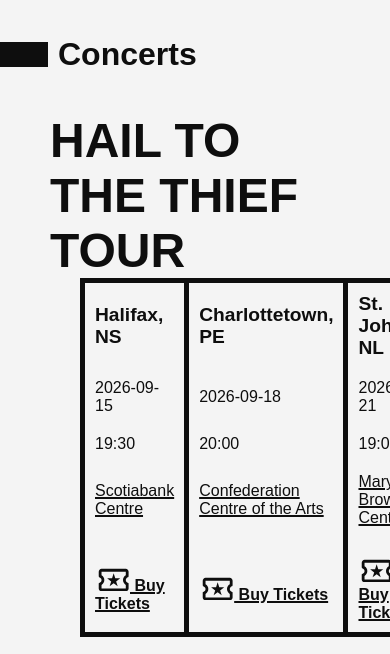
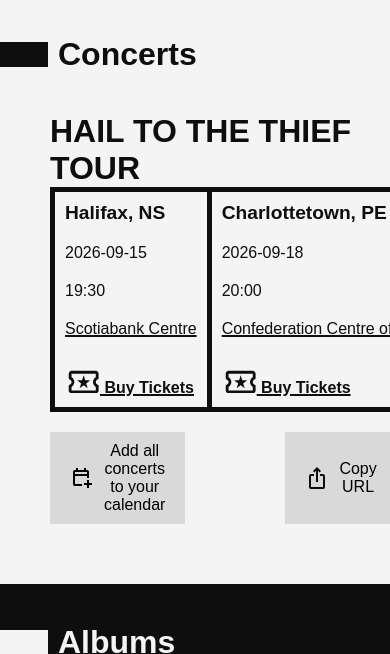
Before and after one commit to ali-alhusseini/Radiohead, a plain HTML site: page index.html in a window 390 px wide. Shown: the part 2790-3444 px from the top of the page. Drawn offline with Linux system fonts and the light colour scheme; a web font is replaced by a local one.

Commit message:
Optimize table for mobile and accessibilty

```diff
--- a/index.html
+++ b/index.html
@@ -91,62 +91,73 @@
         </div>
         <div class="concerts-list">
             <h2 class="tour-title">Hail to the thief Tour</h2>
+            <div id="table-container">
                 <table class="concerts-table">
                     <thead>
                         <tr>
-                        <th>Halifax, NS</th>
-                        <th>Charlottetown, PE</th>
-                        <th>St. John's, NL</th>
-                        <th>Moncton, NB</th>
+                            <th aria-label="Event city">Halifax, NS</th>
+                            <th aria-label="Event city">Charlottetown, PE</th>
+                            <th aria-label="Event city">St. John's, NL</th>
+                            <th aria-label="Event city">Moncton, NB</th>
                         </tr>
                     </thead>
                     <tbody>
                         <tr>
-                        <td>2026-09-15</td>
-                        <td>2026-09-18</td>
-                        <td>2026-09-21</td>
-                        <td>2026-09-24</td>
+                            <td aria-label="Event data">2026-09-15</td>
+                            <td aria-label="Event data">2026-09-18</td>
+                            <td aria-label="Event data">2026-09-21</td>
+                            <td aria-label="Event data">2026-09-24</td>
                         </tr>
                         <tr>
-                        <td>19:30</td>
-                        <td>20:00</td>
-                        <td>19:00</td>
-                        <td>20:00</td>
+                            <td aria-label="Event time">19:30</td>
+                            <td aria-label="Event time">20:00</td>
+                            <td aria-label="Event time">19:00</td>
+                            <td aria-label="Event time">20:00</td>
                         </tr>
                         <tr>
-                        <td><a href="https://maps.app.goo.gl/kUNJztBJhLATkxze7" target="_blank" rel="noopener noreferrer" aria-label="Scotiabank Centre on Google Maps">Scotiabank Centre</a></td>
-                        <td><a href="https://maps.app.goo.gl/RAqjWvBLz9j2azwc9" target="_blank" rel="noopener noreferrer" aria-label="Confederation Centre of the Arts on Google Maps">Confederation Centre of the Arts</a></td>
-                        <td><a href="https://maps.app.goo.gl/4KFdnTHrFHWLPZEh9" target="_blank" rel="noopener noreferrer" aria-label="Mary Brown's Centre on Google Maps">Mary Brown's Centre</a></td>
-                        <td><a href="https://maps.app.goo.gl/HjQAHxfVtPFt4mxD9" target="_blank" rel="noopener noreferrer" aria-label="Avenir Centre on Google Maps">Avenir Centre</a></td>
+                            <td aria-label="Event location"><a href="https://maps.app.goo.gl/kUNJztBJhLATkxze7" target="_blank"
+                                    rel="noopener noreferrer" aria-label="Scotiabank Centre on Google Maps">Scotiabank
+                                    Centre</a></td>
+                            <td aria-label="Event location"><a href="https://maps.app.goo.gl/RAqjWvBLz9j2azwc9" target="_blank"
+                                    rel="noopener noreferrer"
+                                    aria-label="Confederation Centre of the Arts on Google Maps">Confederation Centre of
+                                    the Arts</a></td>
+                            <td aria-label="Event location"><a href="https://maps.app.goo.gl/4KFdnTHrFHWLPZEh9" target="_blank"
+                                    rel="noopener noreferrer" aria-label="Mary Brown's Centre on Google Maps">Mary
+                                    Brown's Centre</a></td>
+                            <td aria-label="Event location"><a href="https://maps.app.goo.gl/HjQAHxfVtPFt4mxD9" target="_blank"
+                                    rel="noopener noreferrer" aria-label="Avenir Centre on Google Maps">Avenir
+                                    Centre</a></td>
                         </tr>
                         <tr>
                             <td>
-                            <a href="https://www.ticketmaster.ca/"
-                                target="_blank" rel="noopener noreferrer"><strong><img src="/images/icons/ticket.svg"
+                                <a href="https://www.ticketmaster.ca/" target="_blank"
+                                    rel="noopener noreferrer"><strong><img src="/images/icons/ticket.svg"
                                             alt="Ticket icon" aria-hidden="true"> Buy
                                         Tickets</strong></a>
                             </td>
                             <td>
-                            <a href="https://www.ticketmaster.com/"
-                                target="_blank" rel="noopener noreferrer"><strong><img src="/images/icons/ticket.svg"
+                                <a href="https://www.ticketmaster.com/" target="_blank"
+                                    rel="noopener noreferrer"><strong><img src="/images/icons/ticket.svg"
                                             alt="Ticket icon" aria-hidden="true"> Buy
                                         Tickets</strong></a>
                             </td>
                             <td>
-                            <a href="https://www.ticketmaster.com/"
-                                target="_blank" rel="noopener noreferrer"><strong><img src="/images/icons/ticket.svg"
+                                <a href="https://www.ticketmaster.com/" target="_blank"
+                                    rel="noopener noreferrer"><strong><img src="/images/icons/ticket.svg"
                                             alt="Ticket icon" aria-hidden="true"> Buy
                                         Tickets</strong></a>
                             </td>
                             <td>
-                            <a href="https://www.ticketmaster.ch/"
-                                target="_blank" rel="noopener noreferrer"><strong><img src="/images/icons/ticket.svg"
+                                <a href="https://www.ticketmaster.ch/" target="_blank"
+                                    rel="noopener noreferrer"><strong><img src="/images/icons/ticket.svg"
                                             alt="Ticket icon" aria-hidden="true"> Buy
                                         Tickets</strong></a>
                             </td>
                         </tr>
                     </tbody>
                 </table>
+            </div>
         </div>
         <div class="buttons-spacer">
             <button class="add-to-calendar" onclick="window.location.href='/radiohead-concerts.ics'">
@@ -220,10 +231,18 @@
         <div class="social-media">
             <h3>Follow Radiohead</h3>
             <ul class="social-links">
-                <li><a href="https://www.instagram.com/radiohead" target="_blank" rel="noopener noreferrer" aria-label="Radiohead on Instagram"><img src="/images/icons/instagram.svg" alt="Instagram logo" width="25" height="25"></a></li>
-                <li><a href="https://www.facebook.com/radiohead" target="_blank" rel="noopener noreferrer" aria-label="Radiohead on Facebook"><img src="/images/icons/facebook.png" alt="Facebook logo width="25" height="25"></a></li>
-                <li><a href="https://open.spotify.com/artist/4Z8W4fKeB5YxbusRsdQVPb" target="_blank" rel="noopener noreferrer" aria-label="Radiohead on Spotify"><img src="/images/icons/spotify.png" alt="Spotify logo" width="25" height="25"></a></li>
-                <li><a href="https://www.youtube.com/user/Radiohead" target="_blank" rel="noopener noreferrer" aria-label="Radiohead on YouTube"><img src="/images/icons/youtube.png" alt="YouTube logo" width="35" height="auto"></a></li>
+                <li><a href="https://www.instagram.com/radiohead" target="_blank" rel="noopener noreferrer"
+                        aria-label="Radiohead on Instagram"><img src="/images/icons/instagram.svg" alt="Instagram logo"
+                            width="25" height="25"></a></li>
+                <li><a href="https://www.facebook.com/radiohead" target="_blank" rel="noopener noreferrer"
+                        aria-label="Radiohead on Facebook"><img src="/images/icons/facebook.png"
+                            alt="Facebook logo width=" 25" height="25"></a></li>
+                <li><a href="https://open.spotify.com/artist/4Z8W4fKeB5YxbusRsdQVPb" target="_blank"
+                        rel="noopener noreferrer" aria-label="Radiohead on Spotify"><img src="/images/icons/spotify.png"
+                            alt="Spotify logo" width="25" height="25"></a></li>
+                <li><a href="https://www.youtube.com/user/Radiohead" target="_blank" rel="noopener noreferrer"
+                        aria-label="Radiohead on YouTube"><img src="/images/icons/youtube.png" alt="YouTube logo"
+                            width="35" height="auto"></a></li>
             </ul>
         </div>
     </div>
--- a/styles/main.css
+++ b/styles/main.css
@@ -150,13 +150,15 @@ a {
   margin: 0;
 }
 
+#table-container {
+  overflow-x: auto;
+}
+
 .concerts-table {
   width: 100%;
-  border-left: solid 5px var(--color-ash);
-  border-right: solid 5px var(--color-ash);
-  border-top: solid 5px var(--color-ash);
-  border-bottom: solid 5px var(--color-ash);
+  border: solid 5px var(--color-ash);
   border-collapse: collapse;
+  box-shadow: 0 4px 8px rgba(0, 0, 0, 0.1);
 }
 
 .concerts-table th,
@@ -167,6 +169,7 @@ a {
   border-bottom: none;
   padding: 10px;
   text-align: left;
+  text-wrap: nowrap;
 }
 
 .concerts-table th {
@@ -338,9 +341,11 @@ footer a {
     height: 45px;
   }
 
-  .concerts-table {
-    max-width: 80%;
-    overflow-x: auto;
-    margin: 0 30px;
+  .concerts-list {
+  padding: 0 0 0 50px;
+  }
+
+  .tour-title {
+    font-size: 2rem;
   }
 }
```
Lines whose indentation alone changed are shown as unchanged.
